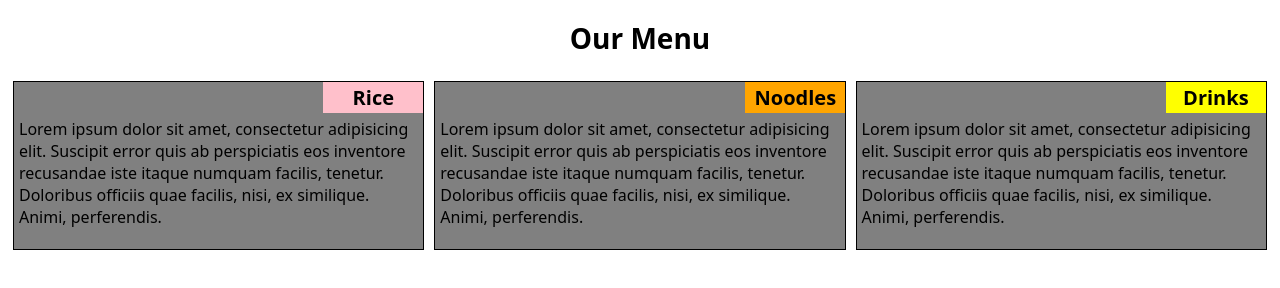
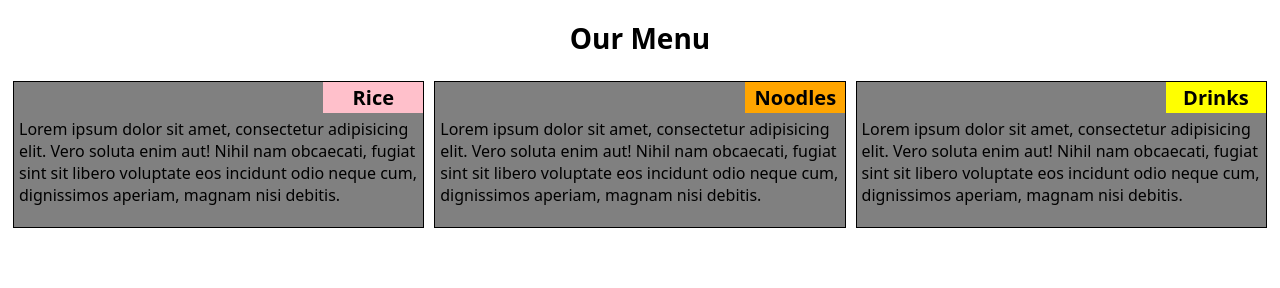
Before and after one commit to sageethhimachala/coursera-test, a plain HTML site: page module2-solution/index.html in a window 1280 px wide. Drawn offline with Linux system fonts and the light colour scheme.

Commit message:
modified files

```diff
--- a/module2-solution/index.html
+++ b/module2-solution/index.html
@@ -11,21 +11,21 @@
         <div class="col-md-6 col-lg-4">
             <div class="container">
                 <h2 id="pink">Rice</h2>
-                <p>Lorem ipsum dolor sit amet, consectetur adipisicing elit. Suscipit error quis ab perspiciatis eos inventore recusandae iste itaque numquam facilis, tenetur. Doloribus officiis quae facilis, nisi, ex similique. Animi, perferendis.</p>
+                <p>Lorem ipsum dolor sit amet, consectetur adipisicing elit. Vero soluta enim aut! Nihil nam obcaecati, fugiat sint sit libero voluptate eos incidunt odio neque cum, dignissimos aperiam, magnam nisi debitis.</p>
             </div>
         </div>
 
         <div class="col-md-6 col-lg-4">
             <div class="container">
                 <h2 id="orange">Noodles</h2>
-                <p>Lorem ipsum dolor sit amet, consectetur adipisicing elit. Suscipit error quis ab perspiciatis eos inventore recusandae iste itaque numquam facilis, tenetur. Doloribus officiis quae facilis, nisi, ex similique. Animi, perferendis.</p>
+                <p>Lorem ipsum dolor sit amet, consectetur adipisicing elit. Vero soluta enim aut! Nihil nam obcaecati, fugiat sint sit libero voluptate eos incidunt odio neque cum, dignissimos aperiam, magnam nisi debitis.</p>
             </div>
         </div>
 
         <div class="col-md-12 col-lg-4">
             <div class="container">
                 <h2 id="yellow">Drinks</h2>
-                <p>Lorem ipsum dolor sit amet, consectetur adipisicing elit. Suscipit error quis ab perspiciatis eos inventore recusandae iste itaque numquam facilis, tenetur. Doloribus officiis quae facilis, nisi, ex similique. Animi, perferendis.</p>
+                <p>Lorem ipsum dolor sit amet, consectetur adipisicing elit. Vero soluta enim aut! Nihil nam obcaecati, fugiat sint sit libero voluptate eos incidunt odio neque cum, dignissimos aperiam, magnam nisi debitis.</p>
             </div>
         </div>
 
```
